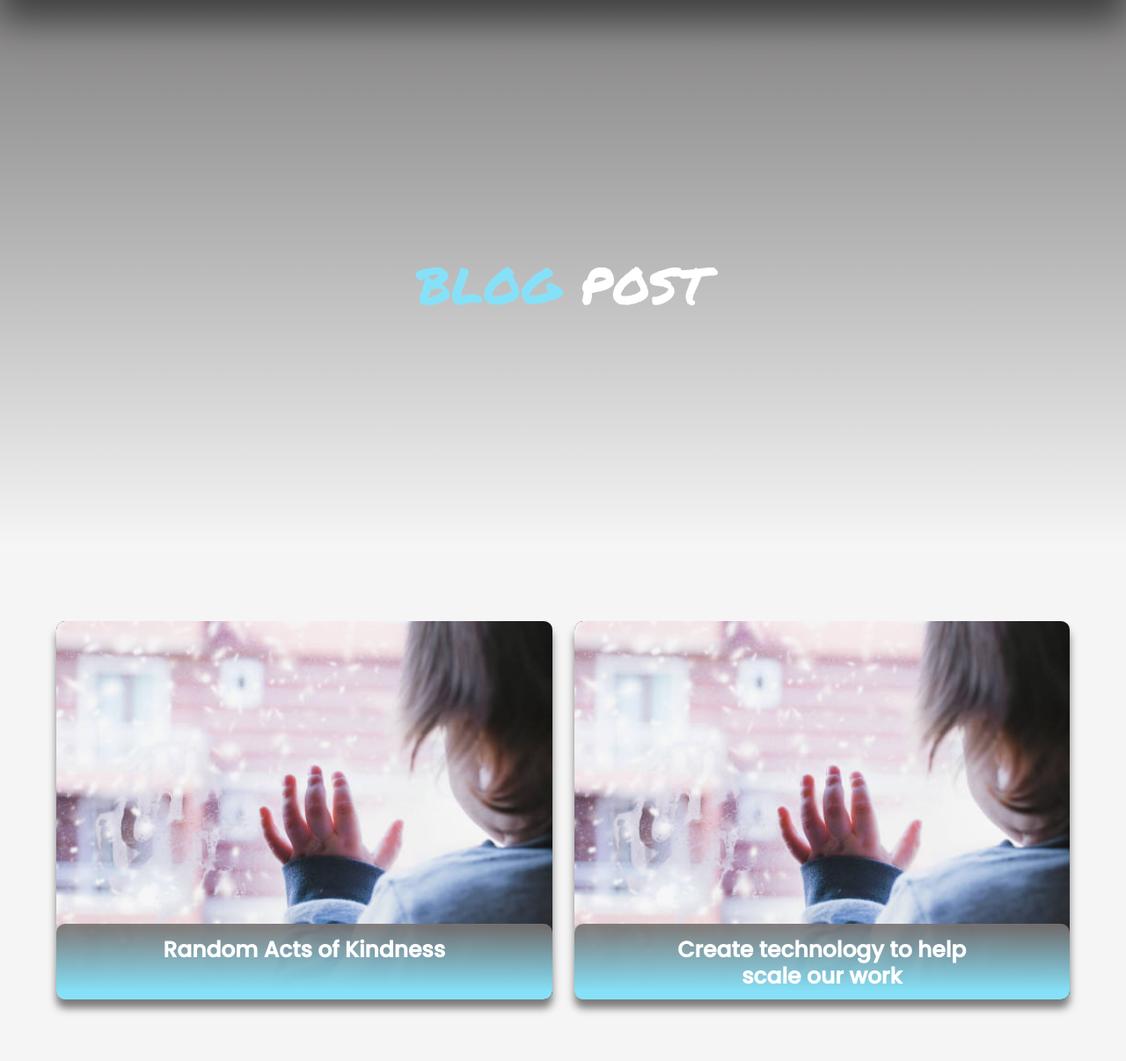
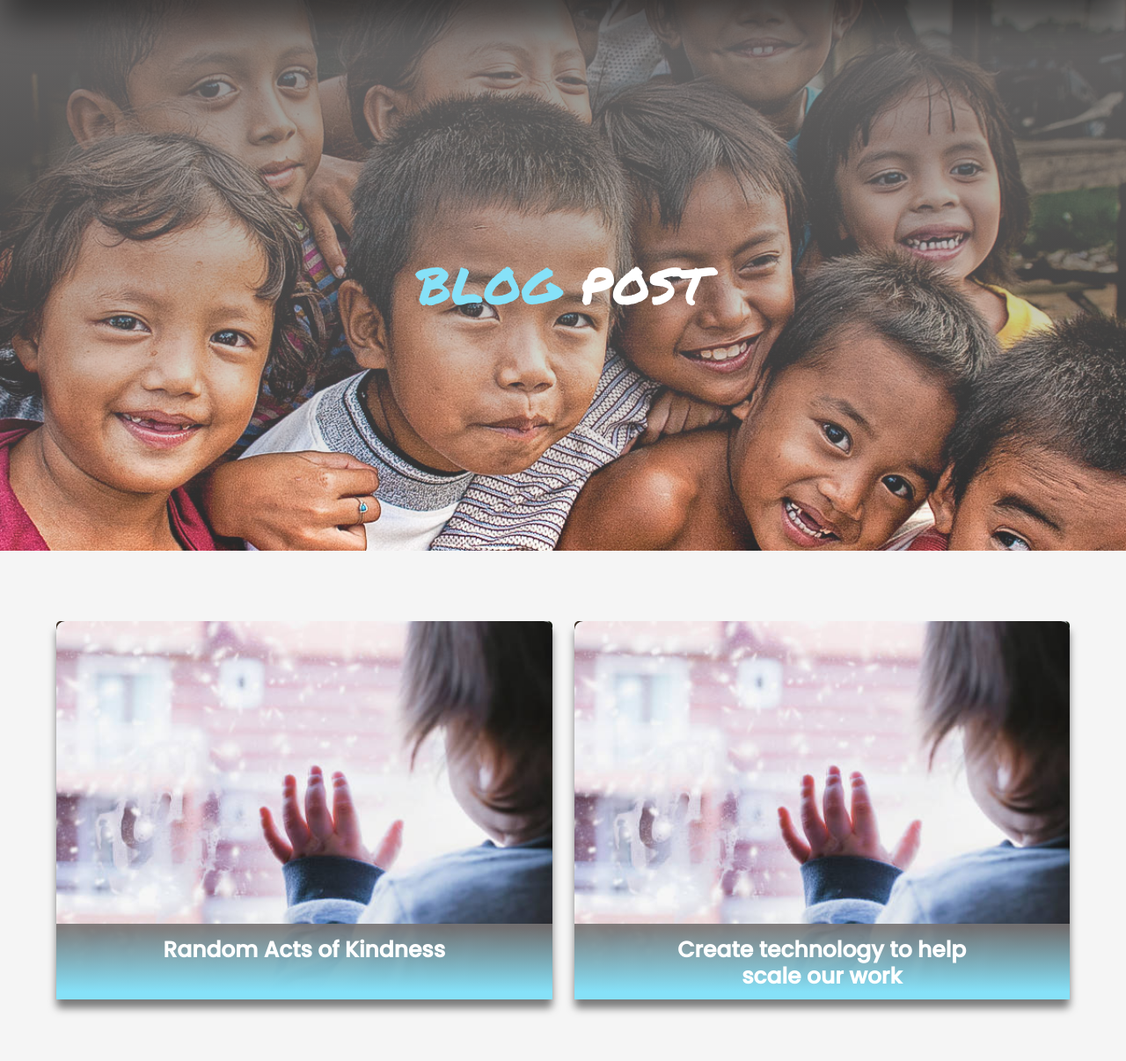
Before and after one commit to Miah2/Miah2.github.io, a plain HTML site: page blog.html in a window 1280 px wide. Shown: the part 94-1300 px from the top of the page at 88% size. Drawn offline with Linux system fonts and the light colour scheme.

Commit message:
Update style.css

```diff
--- a/style.css
+++ b/style.css
@@ -16,7 +16,7 @@ font-size: 39px;
 .hero{
 width: 100%;
 height: 100vh;
-background-image: linear-gradient(to top, #ffffff27, #727070), url(./malaykidss.JPG);
+background-image: linear-gradient(to top, #ffffff27, #727070), url(./img/malaykidss.JPG);
 background-position:cover;
 background-size: cover;
 background-repeat: no-repeat;
@@ -236,7 +236,7 @@ color: white;
 padding: 20px;
 background-image: url(./img/john.jpg);
 box-shadow: 0 10px 10px #00000080;
-border-radius: 10px;
+border-radius: 5px;
 }
 .Portfolio-grid .col .imgBx{
 position: absolute;
@@ -248,7 +248,7 @@ background-image: url('./img/kids.jpeg');
 background-position: center;
 background-size: cover;
 transition: 0.5s;
-border-radius: 10px;
+border-radius: 5px;
 }
 .Portfolio-grid .col .imgBx2{
 background-image: url('./img/kkids.jpg');
@@ -273,7 +273,7 @@ overflow: hidden;
 padding: 15px;
 box-sizing: border-box;
 opacity: 1;
-border-radius: 10px;
+border-radius: 0px;
 }
 .Portfolio-grid .col .content h4{
 font-size: 25px;
```
